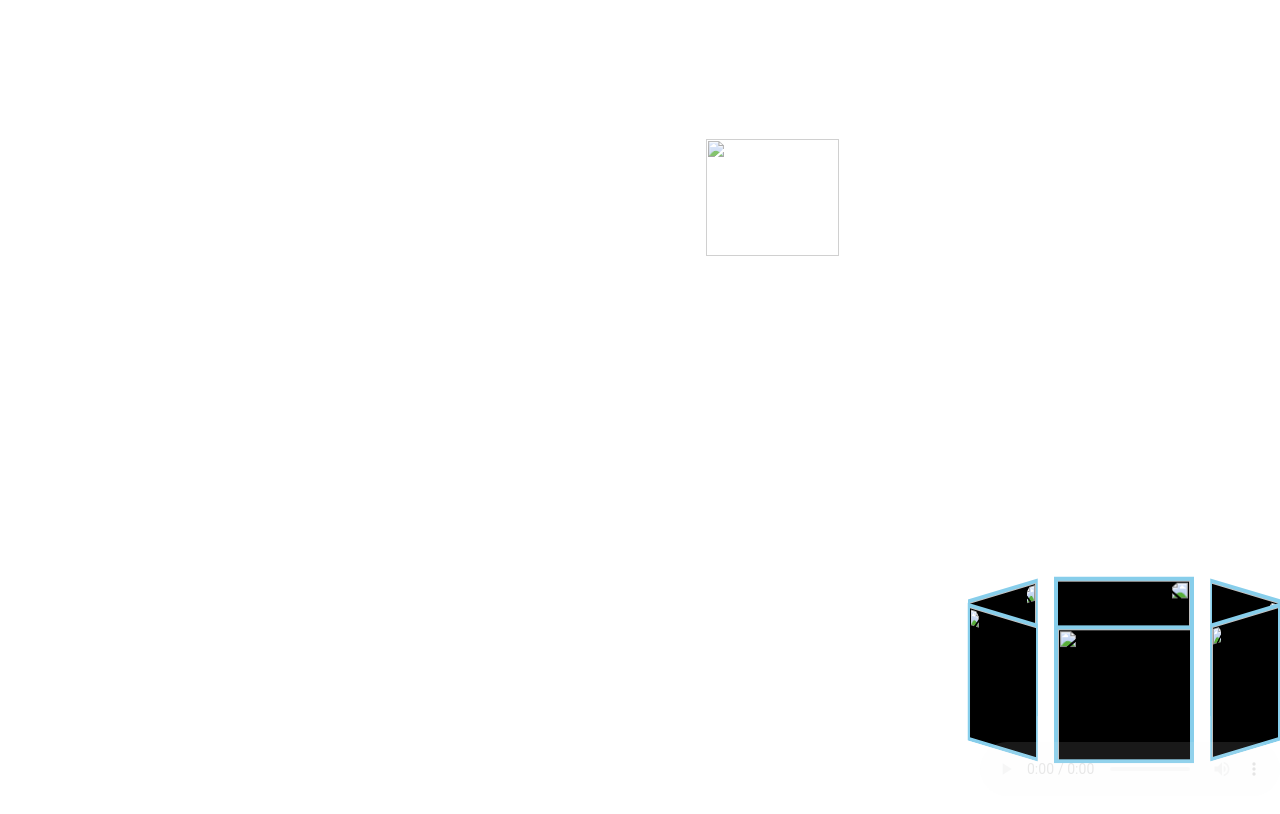
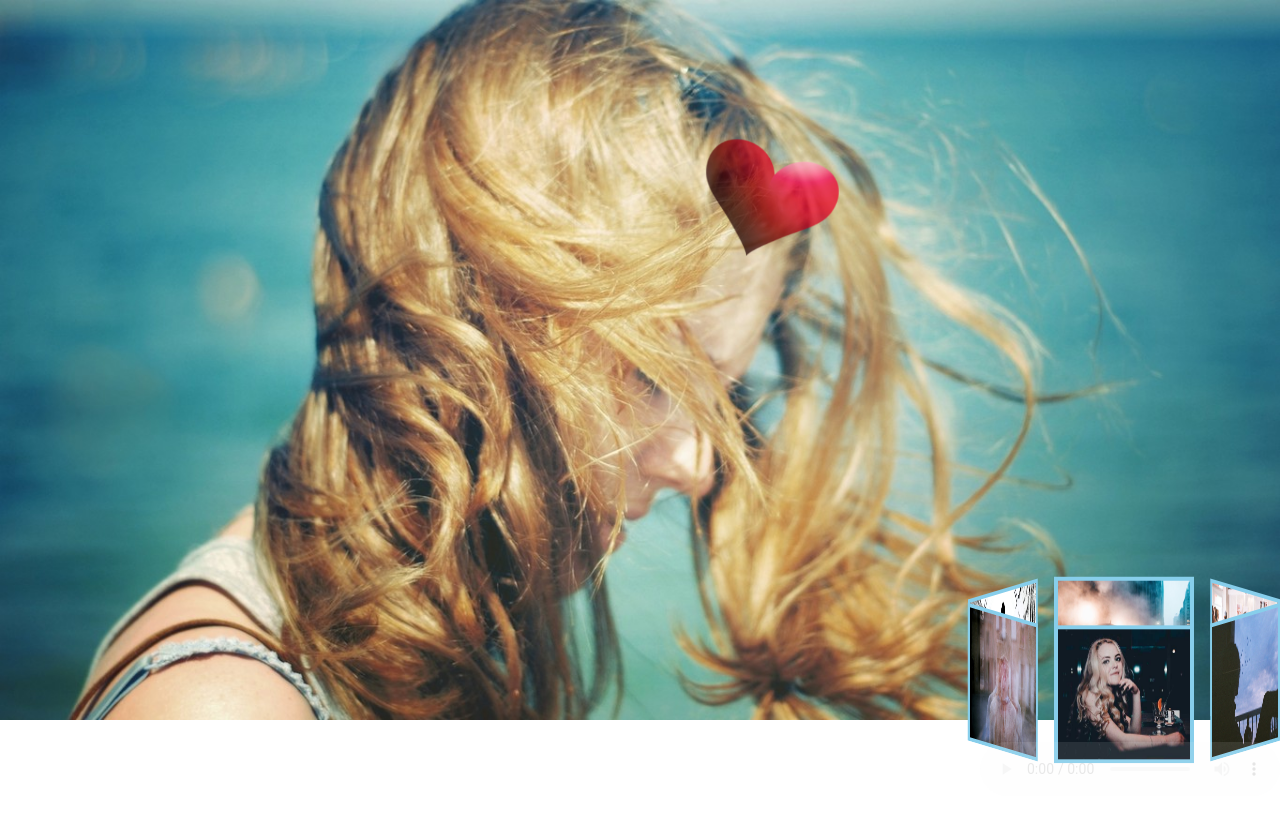
Before and after one commit to Seikagoeng/myPro, a plain HTML site: page animateDemo/animate.html in a window 1280 px wide. Drawn offline with Linux system fonts and the light colour scheme.

Commit message:
add animate images

```diff
--- a/animate.html
+++ b/animateDemo/animate.html
@@ -9,7 +9,7 @@
 		padding: 0;
 	}
 	body{
-		background: url(images/jacky/bg33.jpg) no-repeat ;
+		background: url(jacky/bg33.jpg) no-repeat ;
 		background-size: cover;
 		overflow: hidden;
 	}
@@ -148,14 +148,14 @@
 </head>
 <body>
 	<ul>
-		<li> <img src="images/jacky/1.jpg"</li>
-		<li> <img src="images/jacky/2.jpg"</li>
-		<li> <img src="images/jacky/3.jpg"</li>
-		<li> <img src="images/jacky/4.jpg"</li>
-		<li> <img src="images/jacky/5.jpg"</li>
-		<li> <img src="images/jacky/6.jpg"</li>
+		<li> <img src="jacky/1.jpg"</li>
+		<li> <img src="jacky/2.jpg"</li>
+		<li> <img src="jacky/3.jpg"</li>
+		<li> <img src="jacky/4.jpg"</li>
+		<li> <img src="jacky/5.jpg"</li>
+		<li> <img src="jacky/6.jpg"</li>
 	</ul>
-	<img src="images/jacky/xin.png" class="xin">
+	<img src="jacky/xin.png" class="xin">
 
 
 	<div class="a1"><audio src="http://36.250.93.25/file3.data.weipan.cn/127612271/269733f26f08e766d8937b6244cb4c7d08d29878?ip=1495965993,27.38.113.127&ssig=SfLcJERM8n&Expires=1495966593&KID=sae,l30zoo1wmz&fn=Fade-Alan%20Walker.mp3&skiprd=2&se_ip_debug=27.38.113.127&corp=2&from=1221134&wsiphost=local" autoplay="autoplay" controls="controls"loop="loop"></audio></div>
```
Also changed, not shown: animateDemo/jacky/1.jpg (added), animateDemo/jacky/2.jpg (added), animateDemo/jacky/3.jpg (added), animateDemo/jacky/4.jpg (added), animateDemo/jacky/5.jpg (added), animateDemo/jacky/6.jpg (added), animateDemo/jacky/banner.jpg (added), animateDemo/jacky/bg11.jpg (added), animateDemo/jacky/bg33.jpg (added), animateDemo/jacky/huaban.png (added), animateDemo/jacky/img_bg_1.jpg (added), animateDemo/jacky/xin.png (added).
